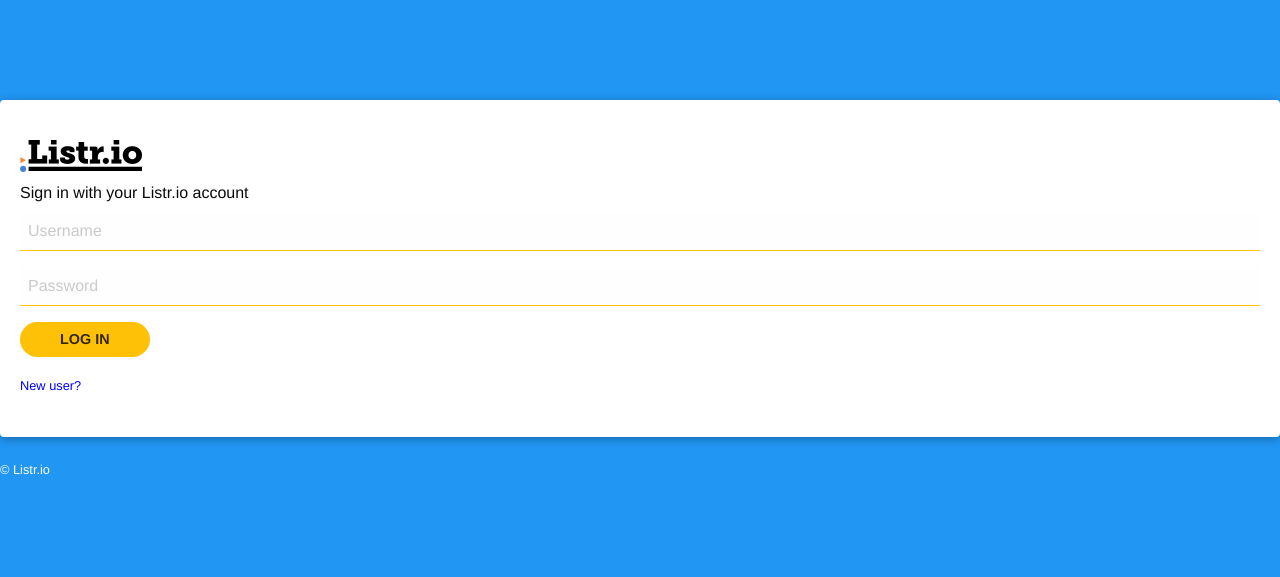
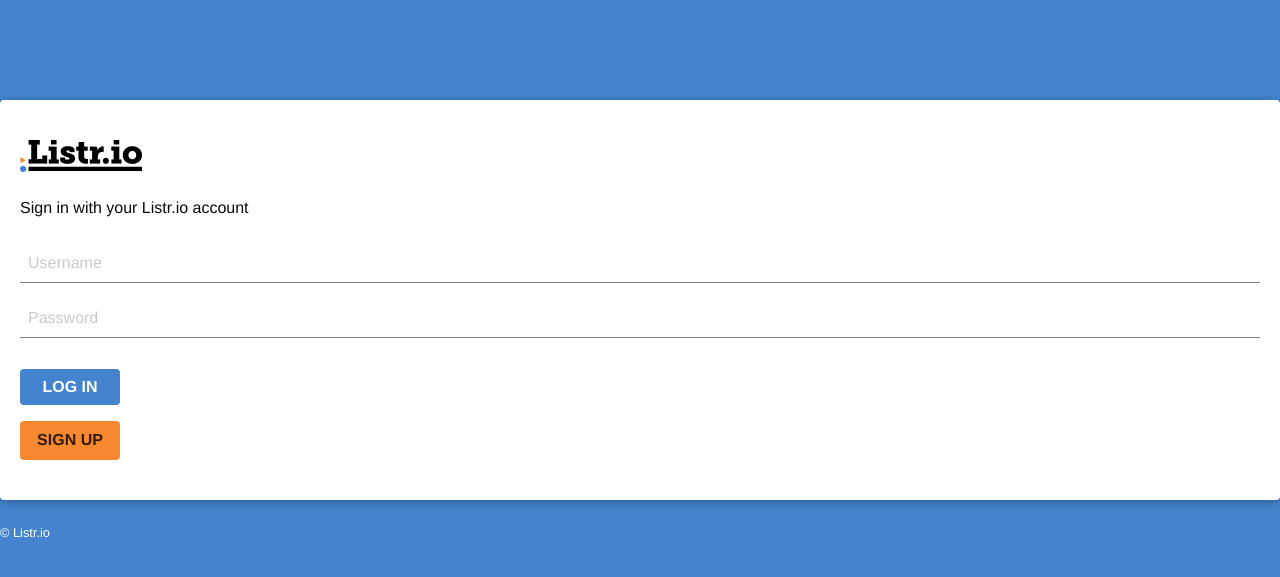
Before and after one commit to generil/listr, a Django app: page / in a window 1280 px wide. Shown: the top 577 px of the page. Run offline with Django 3.2, Linux system fonts and the light colour scheme; some libraries are stand-ins or nearby versions.

Commit message:
enhancements

```diff
--- a/questions/static/questions/css/style.css
+++ b/questions/static/questions/css/style.css
@@ -1,10 +1,5 @@
 body {
-  background: #2196F3;
-}
-
-h1 {
-  color: #2962FF;
-  font-weight: bold;
+  background: #4484ce;
 }
 
 .login-box {
@@ -16,28 +11,37 @@ h1 {
   padding: 40px 20px 40px 20px;
 }
 
-#submit {
-    background-color: #FFC107;
-    color: rgba(0, 0, 0, 0.8);
+.login-listr {
+    background-color: #4484ce;
+    color: white;
     font-weight: bold;
+    font-size: 1em;
     border: none;
-    border-radius: 50px;
-    padding: 10px 40px;
+    border-radius: 4px;
+    margin-top: 15px;
+    padding: 10px 10px;
+    width: 100px;
+    transition-duration: 0.4s;
 }
 
-#submit:hover {
-  background-color: #E65100;
-  color: white;
+.login-listr:hover {
+  box-shadow: 0 2px 10px rgba(0, 0, 0, 0.6);
+}
+
+.signup-listr {
+  background-color: #f7882f;
+  color: rgba(0, 0, 0, 0.8);
+  margin-top: 0;
 }
 
 .inputfill {
     border: none;
     box-shadow: none;
-    border-bottom: 1px solid #FFC107;
+    border-bottom: 1px solid grey;
 }
 
 .inputfill:focus {
     box-shadow: none;
     border: none;
-    border-bottom: 1px solid #E65100;
+    border-bottom: 1px solid #f7882f;
 }
--- a/questions/templates/login.html
+++ b/questions/templates/login.html
@@ -15,7 +15,7 @@
             <div class="row">
               <div class="large-12 columns">
                 <img src="{% static 'questions/assets/logo.png' %}" alt="Listr.io">
-                <h6 style="margin-top: 10px;">Sign in with your Listr.io account</h6>
+                <h6 style="margin: 25px 0;">Sign in with your Listr.io account</h6>
                 <form>
                    <div class="row">
                      <div class="large-12 columns">
@@ -29,8 +29,8 @@
                   </div>
                   <div class="row">
                     <div class="large-12 large-centered columns">
-                      <input type="submit" class="button expand" value="LOG IN"/ id="submit"><br>
-                      <small><a href="#" style="color: blue;" >New user?</a></small>
+                      <input type="submit" class="button expand login-listr" value="LOG IN"/ ><br>
+                      <a href="#"><input type="button" value="SIGN UP" class="login-listr signup-listr"></a>
                     </div>
                   </div>
                 </form>
```
